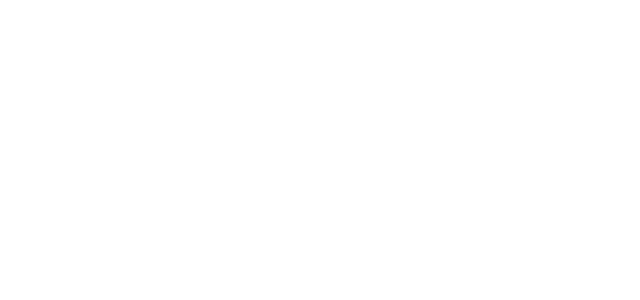
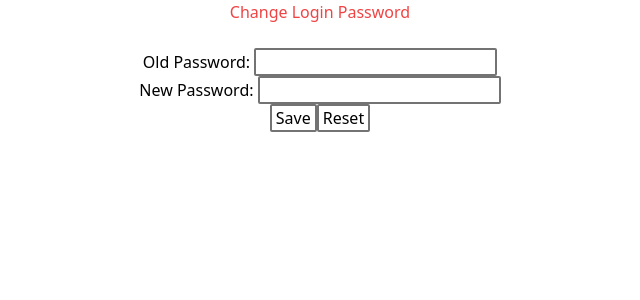
Before and after one commit to KumarShresth7/WebKiosk, a React (Create React App) app in the folder client/: page /changePin in a window 1280 px wide. Before the commit this address had no page. Shown: the top 300 px of the page, without its empty margins (320-960 px from the left). Built offline with nearby package versions, Linux system fonts and the light colour scheme.

Commit message:
changePin reset made

```diff
--- a/client/src/App.js
+++ b/client/src/App.js
@@ -1,4 +1,5 @@
 import "./App.css";
+import ChangePin from "./pages/ChangePin.js";
 import LoginPage from "./pages/LoginPage.js";
 import MainPage from "./pages/MainPage.js";
 import { BrowserRouter, Routes, Route } from "react-router-dom";
@@ -10,6 +11,7 @@
         <Routes>
           <Route path="/" element={<LoginPage />} />
           <Route path="/main" element={<MainPage />} />
+          <Route path="/changePin" element={<ChangePin/>}/>
         </Routes>
       </BrowserRouter>
     </div>
--- /dev/null
+++ b/client/src/pages/ChangePin.js
@@ -0,0 +1,53 @@
+import React from "react";
+import {useState} from 'react';
+import axios from 'axios'
+
+const ChangePin = () => {
+  const [oldPass, setoldPass] = useState('');
+  const [newPass, setnewPass] = useState('');
+
+
+  const handleReset = ()=>{
+    setoldPass('');
+    setnewPass('');
+  }
+
+
+  return (
+    <>
+      <div className="text-center">
+        <h1 className="text-red-500 text-bold">Change Login Password</h1>
+        <br />
+        <form>
+          <label for="fname">Old Password: </label>
+          <input
+            type="text"
+            id="fname"
+            name="fname"
+            className="border-solid border-neutral-500 border-2 rounded-sm px-1"
+            onChange={(e) => setoldPass(e.target.value)}
+          />{" "}
+          <br />
+          <label for="lname">New Password: </label>
+          <input
+            type="text"
+            id="lname"
+            name="lname"
+            className="border-solid border-neutral-500 border-2 rounded-sm px-1"
+            onChange={(e) => setnewPass(e.target.value)}
+          />
+          <br />
+          <button  className="border-solid border-neutral-500 border-2 rounded-sm px-1">
+            Save
+          </button>
+          <span />
+          <button onClick={handleReset} className="border-solid border-neutral-500 border-2 rounded-sm px-1">
+            Reset
+          </button>
+        </form>
+      </div>
+    </>
+  );
+};
+
+export default ChangePin;
--- a/client/src/pages/LoginPage.js
+++ b/client/src/pages/LoginPage.js
@@ -28,6 +28,11 @@
   })
 
   .catch(err=>console.log(err))
+  }
+
+  const handleReset = ()=>{
+    setenrollmentNo('');
+    setpassword('');
   }
 
 
@@ -103,7 +108,7 @@
               >
                 Submit
               </button>
-              <button
+              <button onClick={handleReset}
                 type="reset"
                 className="border-solid border-neutral-500 border-2 rounded-sm"
               >
```
